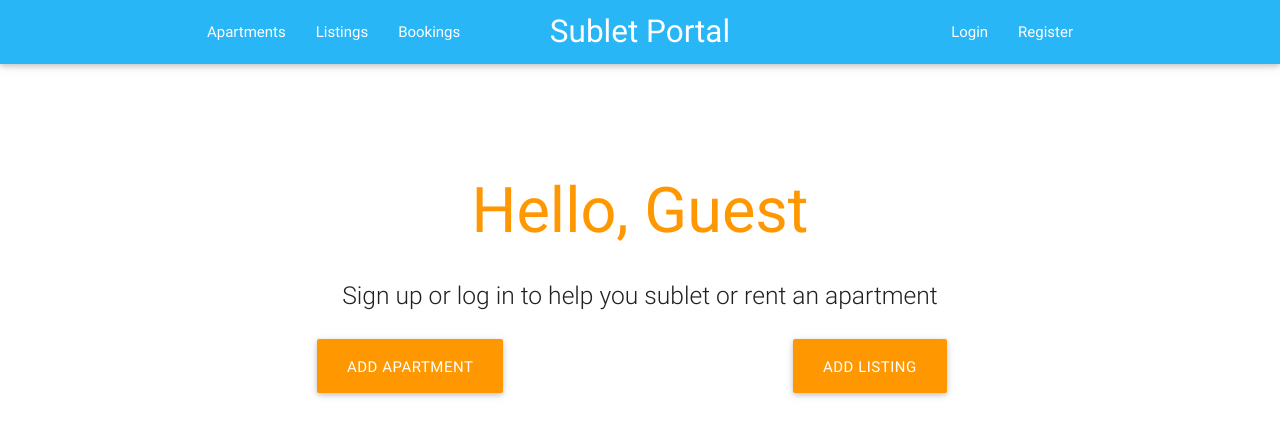
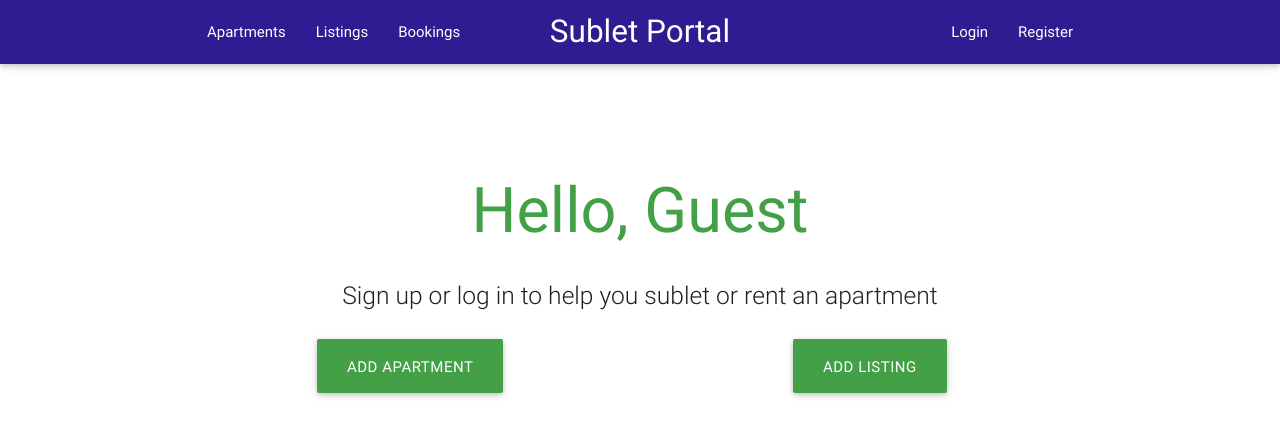
Before and after one commit to ziros94/sublet, a Django app: page /sublet/ in a window 1280 px wide. Shown: the top 437 px of the page. Run offline with Django 3.2, Linux system fonts and the light colour scheme; parts of the project's set-up code (start-up, migrations or seed data) failed here and were passed over.

Commit message:
changed colors

```diff
--- a/sublet/app/templates/app/base.html
+++ b/sublet/app/templates/app/base.html
@@ -14,7 +14,7 @@
 
     </head>
     <body>
-        <nav class="light-blue lighten-1" role="navigation">
+        <nav class="deep-purple darken-4" role="navigation">
             <div class="nav-wrapper container">
                 <a id="logo-container" href="{% url 'app:home' %}" class="brand-logo center">Sublet Portal</a>
                 <ul class="left hide-on-med-and-down">
--- a/sublet/app/templates/app/home.html
+++ b/sublet/app/templates/app/home.html
@@ -3,7 +3,7 @@
 <div class="section no-pad-bot" id="index-banner">
     <div class="container">
         <br><br>
-        <h1 class="header center orange-text">Hello, {% if user.is_authenticated %}{{ user.username }}{% else %}Guest {% endif %}</h1>
+        <h1 class="header center green-text text-darken-1">Hello, {% if user.is_authenticated %}{{ user.username }}{% else %}Guest {% endif %}</h1>
         <div class="row center">
             <h5 class="header col s12 light">
                 {% if user.is_authenticated %}
@@ -11,8 +11,8 @@
                 {% else %}Sign up or log in to help you sublet or rent an apartment{% endif %}</h5>
         </div>
         <div class="row center">
-            <div class="col m6 s12"><a href="{% url 'app:addApartment' %}" class="btn-large waves-effect waves-light orange">Add Apartment</a></div>
-            <div class="col m6 s12"><a href="{% url 'app:addListing' %}" class="btn-large waves-effect waves-light orange">Add Listing</a></div>
+            <div class="col m6 s12"><a href="{% url 'app:addApartment' %}" class="btn-large waves-effect waves-light green darken-1">Add Apartment</a></div>
+            <div class="col m6 s12"><a href="{% url 'app:addListing' %}" class="btn-large waves-effect waves-light green darken-1">Add Listing</a></div>
         </div>
         <br><br>
     </div>
```
